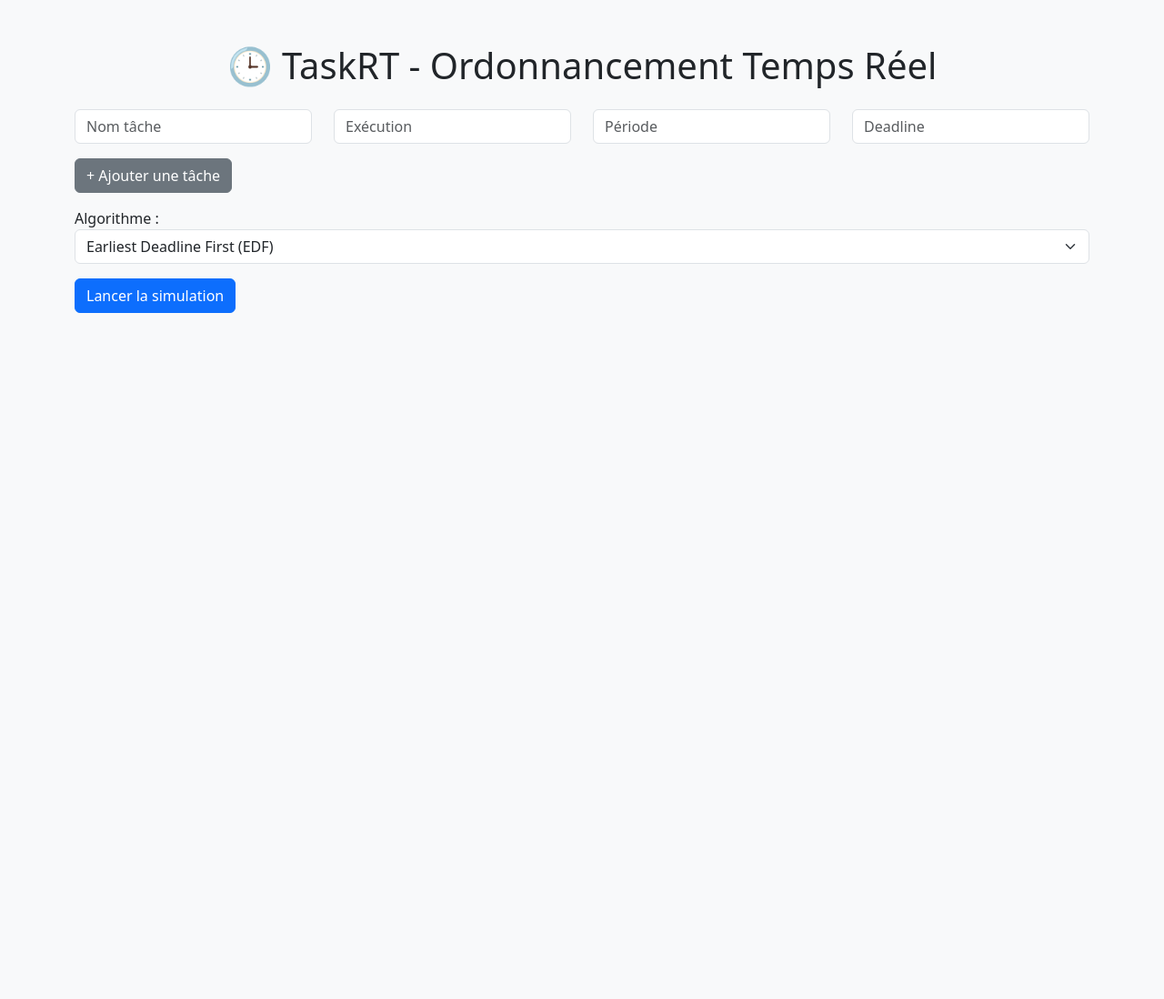
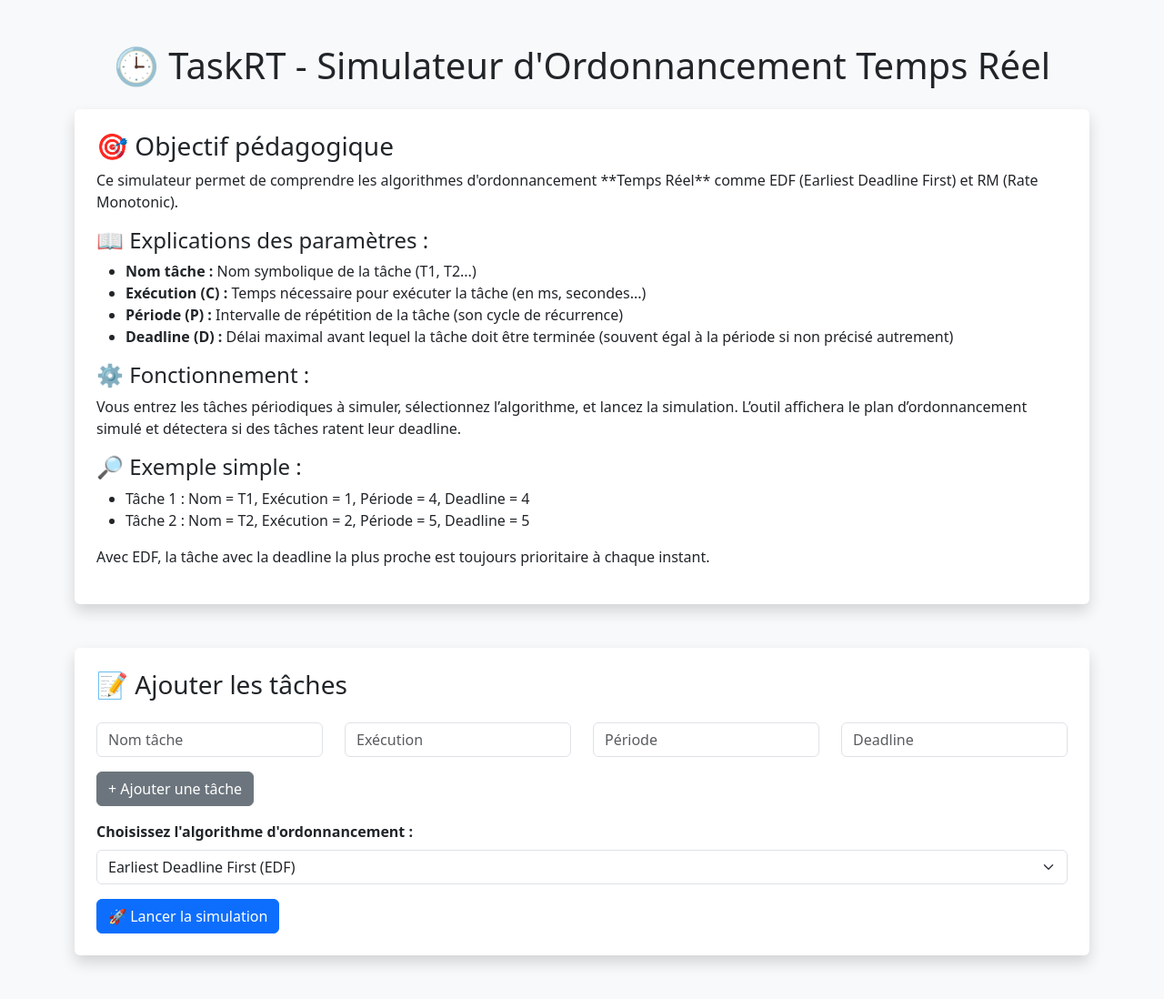
Before and after one commit to EJM0101/taskrt, a Flask app: page / in a window 1280 px wide. Shown: the whole page at 91% size. Before the commit the page ends 344 px from the top, so only its background shows below. Run offline with Flask 3, Linux system fonts and the light colour scheme.

Commit message:
Update index.html

```diff
--- a/templates/index.html
+++ b/templates/index.html
@@ -1,4 +1,3 @@
-
 <!DOCTYPE html>
 <html lang="fr">
 <head>
@@ -7,28 +6,64 @@
     <link href="https://cdn.jsdelivr.net/npm/bootstrap@5.3.0/dist/css/bootstrap.min.css" rel="stylesheet">
 </head>
 <body class="bg-light">
+
 <div class="container py-5">
-    <h1 class="mb-4 text-center">🕒 TaskRT - Ordonnancement Temps Réel</h1>
-    <form method="POST" action="/simulate">
+    <h1 class="mb-4 text-center">🕒 TaskRT - Simulateur d'Ordonnancement Temps Réel</h1>
+
+    <div class="mb-5 p-4 bg-white rounded shadow">
+        <h3>🎯 Objectif pédagogique</h3>
+        <p>Ce simulateur permet de comprendre les algorithmes d'ordonnancement **Temps Réel** comme EDF (Earliest Deadline First) et RM (Rate Monotonic).</p>
+
+        <h4>📖 Explications des paramètres :</h4>
+        <ul>
+            <li><strong>Nom tâche :</strong> Nom symbolique de la tâche (T1, T2...)</li>
+            <li><strong>Exécution (C) :</strong> Temps nécessaire pour exécuter la tâche (en ms, secondes...)</li>
+            <li><strong>Période (P) :</strong> Intervalle de répétition de la tâche (son cycle de récurrence)</li>
+            <li><strong>Deadline (D) :</strong> Délai maximal avant lequel la tâche doit être terminée (souvent égal à la période si non précisé autrement)</li>
+        </ul>
+
+        <h4>⚙️ Fonctionnement :</h4>
+        <p>Vous entrez les tâches périodiques à simuler, sélectionnez l’algorithme, et lancez la simulation. L’outil affichera le plan d’ordonnancement simulé et détectera si des tâches ratent leur deadline.</p>
+
+        <h4>🔎 Exemple simple :</h4>
+        <ul>
+            <li>Tâche 1 : Nom = T1, Exécution = 1, Période = 4, Deadline = 4</li>
+            <li>Tâche 2 : Nom = T2, Exécution = 2, Période = 5, Deadline = 5</li>
+        </ul>
+        <p>Avec EDF, la tâche avec la deadline la plus proche est toujours prioritaire à chaque instant.</p>
+    </div>
+
+    <form method="POST" action="/simulate" class="p-4 bg-white rounded shadow">
+        <h3 class="mb-4">📝 Ajouter les tâches</h3>
+
         <div id="task-list">
             <div class="row mb-3">
-                <div class="col"><input name="name" placeholder="Nom tâche" class="form-control" required></div>
-                <div class="col"><input name="execution" placeholder="Exécution" type="number" min="1" class="form-control" required></div>
-                <div class="col"><input name="period" placeholder="Période" type="number" min="1" class="form-control" required></div>
-                <div class="col"><input name="deadline" placeholder="Deadline" type="number" min="1" class="form-control" required></div>
+                <div class="col">
+                    <input name="name" placeholder="Nom tâche" class="form-control" required>
+                </div>
+                <div class="col">
+                    <input name="execution" placeholder="Exécution" type="number" min="1" class="form-control" required>
+                </div>
+                <div class="col">
+                    <input name="period" placeholder="Période" type="number" min="1" class="form-control" required>
+                </div>
+                <div class="col">
+                    <input name="deadline" placeholder="Deadline" type="number" min="1" class="form-control" required>
+                </div>
             </div>
         </div>
+
         <button type="button" class="btn btn-secondary mb-3" onclick="addTask()">+ Ajouter une tâche</button>
 
         <div class="mb-3">
-            <label for="algorithm">Algorithme :</label>
+            <label for="algorithm" class="form-label"><strong>Choisissez l'algorithme d'ordonnancement :</strong></label>
             <select name="algorithm" class="form-select" required>
                 <option value="EDF">Earliest Deadline First (EDF)</option>
                 <option value="RM">Rate Monotonic (RM)</option>
             </select>
         </div>
 
-        <button type="submit" class="btn btn-primary">Lancer la simulation</button>
+        <button type="submit" class="btn btn-primary">🚀 Lancer la simulation</button>
     </form>
 </div>
 
@@ -37,13 +72,22 @@ function addTask() {
   const div = document.createElement('div');
   div.className = "row mb-3";
   div.innerHTML = `
-    <div class="col"><input name="name" placeholder="Nom tâche" class="form-control" required></div>
-    <div class="col"><input name="execution" placeholder="Exécution" type="number" min="1" class="form-control" required></div>
-    <div class="col"><input name="period" placeholder="Période" type="number" min="1" class="form-control" required></div>
-    <div class="col"><input name="deadline" placeholder="Deadline" type="number" min="1" class="form-control" required></div>
+    <div class="col">
+        <input name="name" placeholder="Nom tâche" class="form-control" required>
+    </div>
+    <div class="col">
+        <input name="execution" placeholder="Exécution" type="number" min="1" class="form-control" required>
+    </div>
+    <div class="col">
+        <input name="period" placeholder="Période" type="number" min="1" class="form-control" required>
+    </div>
+    <div class="col">
+        <input name="deadline" placeholder="Deadline" type="number" min="1" class="form-control" required>
+    </div>
   `;
   document.getElementById("task-list").appendChild(div);
 }
 </script>
+
 </body>
 </html>
```
